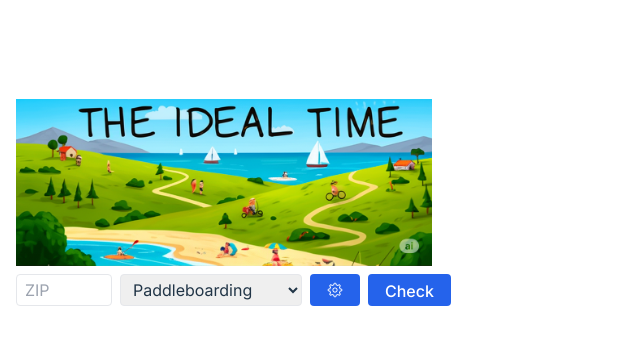
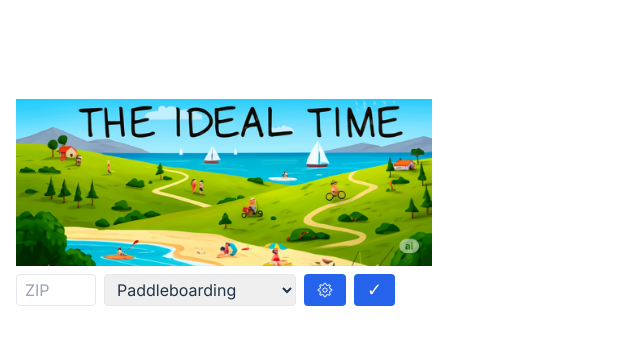
Before and after one commit to wtlebo/the-ideal-time, a React (Vite) app in the folder client/: page / in a window 1280 px wide. Shown: the top 344 px of the page, without its empty margins (0-640 px from the left). Built offline with nearby package versions, Linux system fonts and the light colour scheme.

Commit message:
Improve UI layout: make elements more compact and replace Check with checkmark

```diff
--- a/client/src/App.jsx
+++ b/client/src/App.jsx
@@ -424,18 +424,18 @@ function App() {
         </div>
       )}
 
-      <div className="flex gap-2 items-center mb-1">
+       <div className="flex gap-2 items-center mb-1">
         <input
           type="text"
           placeholder="ZIP"
-          className="border rounded px-2 py-1 w-24 h-[32px]"
+          className="border rounded px-2 py-1 w-20 h-[32px]"
           value={zipCode}
           onChange={(e) => setZipCode(e.target.value)}
           name="postal-code"
           autoComplete="postal-code"
           />
         <select
-          className="border rounded px-2 py-1 h-[32px] flex-grow"
+          className="border rounded px-2 py-1 h-[32px] w-48"
           value={activity}
           onChange={handleActivityChange}
         >
@@ -447,16 +447,17 @@ function App() {
         </select>
         <button
           onClick={() => setShowSettings(!showSettings)}
-          className="bg-blue-600 text-white px-4 py-1 rounded h-[32px] flex items-center justify-center"
+          className="bg-blue-600 text-white px-3 py-1 rounded h-[32px] flex items-center justify-center"
           title="Preferences"
         >
           <GearIcon className="w-4 h-4" />
         </button>
         <button
           onClick={fetchConditions}
-          className="bg-blue-600 text-white px-4 py-1 rounded h-[32px]"
+          className="bg-blue-600 text-white px-3 py-1 rounded h-[32px] flex items-center justify-center"
+          title="Check Conditions"
         >
-          Check
+          <span className="text-lg">✓</span>
         </button>
       </div>
 
```
